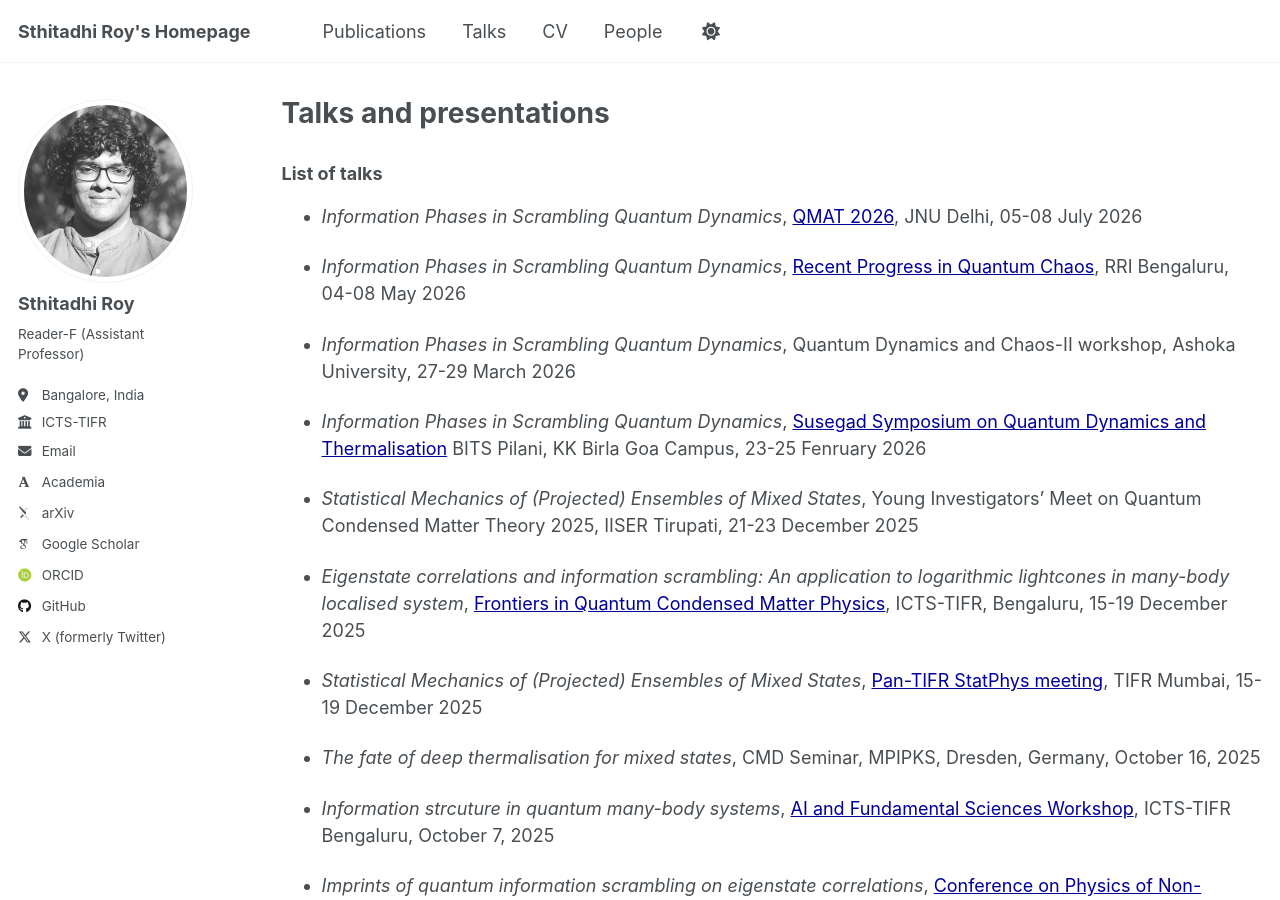
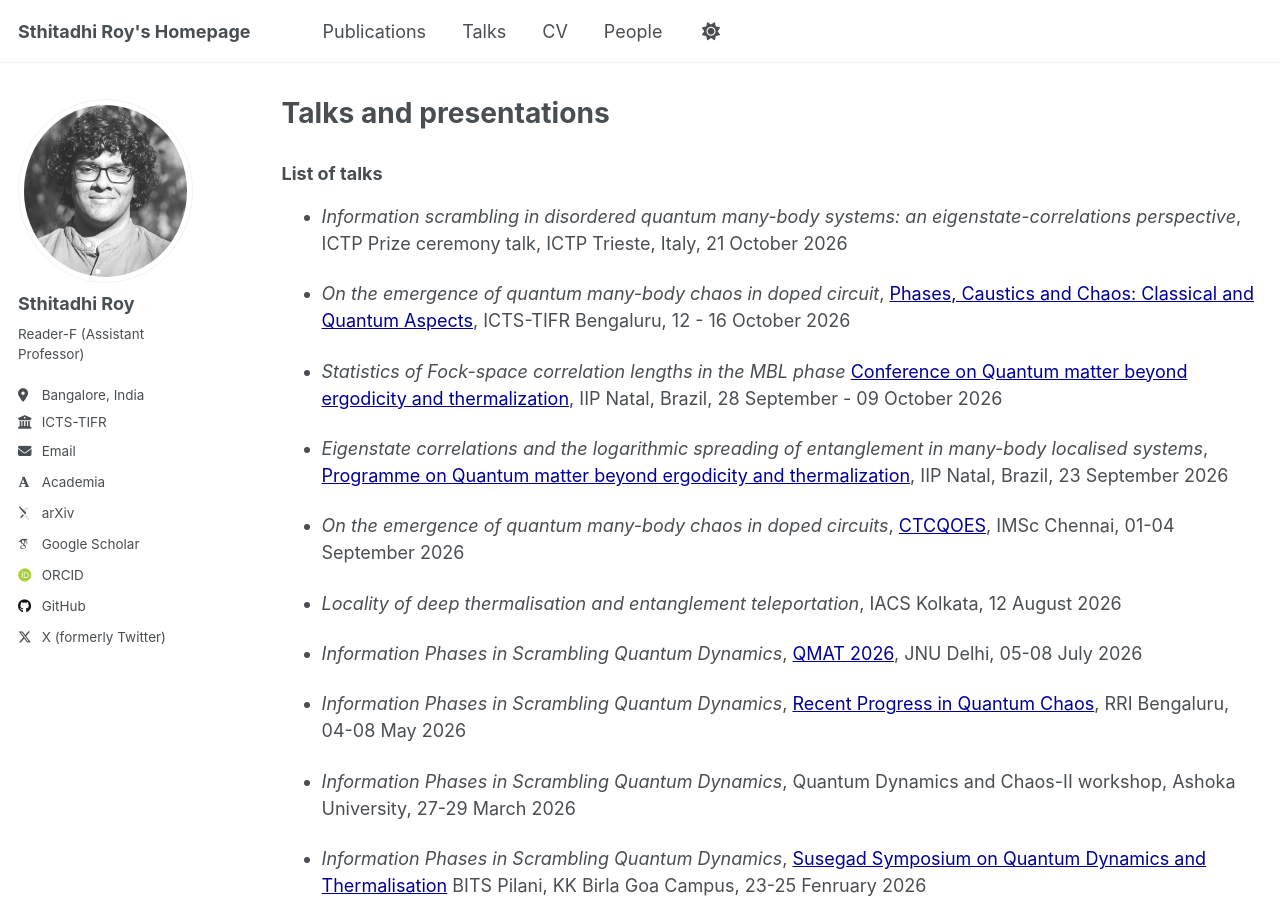
Before and after one commit to sthitadhi-roy/sthitadhi-roy.github.io, a Jekyll site: the page built from _pages/talks.md, in a window 1280 px wide and 900 px high. Built offline with Jekyll 4.4.1, drawn with Linux system fonts in a browser that asks for light colours; some web fonts are replaced.

Commit message:
changed talks

```diff
--- a/_pages/talks.md
+++ b/_pages/talks.md
@@ -6,6 +6,18 @@ author_profile: true
 ---
 
 ### List of talks
+
+- *Information scrambling in disordered quantum many-body systems: an eigenstate-correlations perspective*, ICTP Prize ceremony talk, ICTP Trieste, Italy, 21 October 2026
+
+- *On the emergence of quantum many-body chaos in doped circuit*, [Phases, Caustics and Chaos: Classical and Quantum Aspects](https://www.icts.res.in/program/PCCCQA), ICTS-TIFR Bengaluru, 12 - 16 October 2026
+
+- *Statistics of Fock-space correlation lengths in the MBL phase* [Conference on Quantum matter beyond ergodicity and thermalization](https://www.iip.ufrn.br/en/events/quantum-matter-beyond-ergodicity-and-thermalization), IIP Natal, Brazil, 28 September - 09 October 2026
+
+- *Eigenstate correlations and the logarithmic spreading of entanglement in many-body localised systems*, [Programme on Quantum matter beyond ergodicity and thermalization](https://iip.ufrn.br/en/events/program-on-quantum-matter-beyond-ergodicity-and-thermalization), IIP Natal, Brazil, 23 September 2026
+
+- *On the emergence of quantum many-body chaos in doped circuits*, [CTCQOES](https://www.imsc.res.in/current_trends_classical_and_quantum_out_of_equilibrium_systems_ctcqoes), IMSc Chennai, 01-04 September 2026
+
+- *Locality of deep thermalisation and entanglement teleportation*, IACS Kolkata, 12 August 2026
 
 - *Information Phases in Scrambling Quantum Dynamics*, [QMAT 2026](https://www.jnu.ac.in/QMAT2026/), JNU Delhi, 05-08 July 2026
 
```
